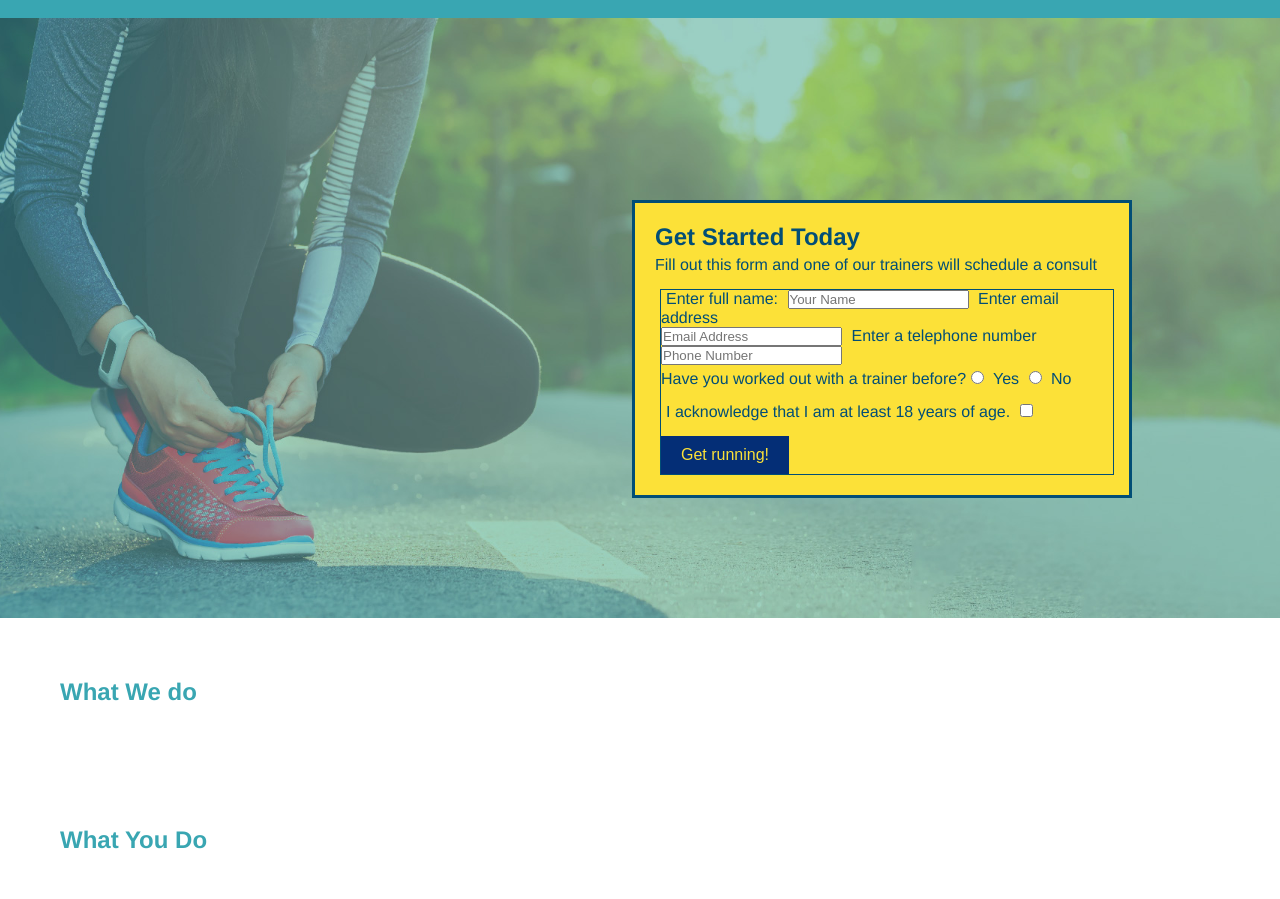
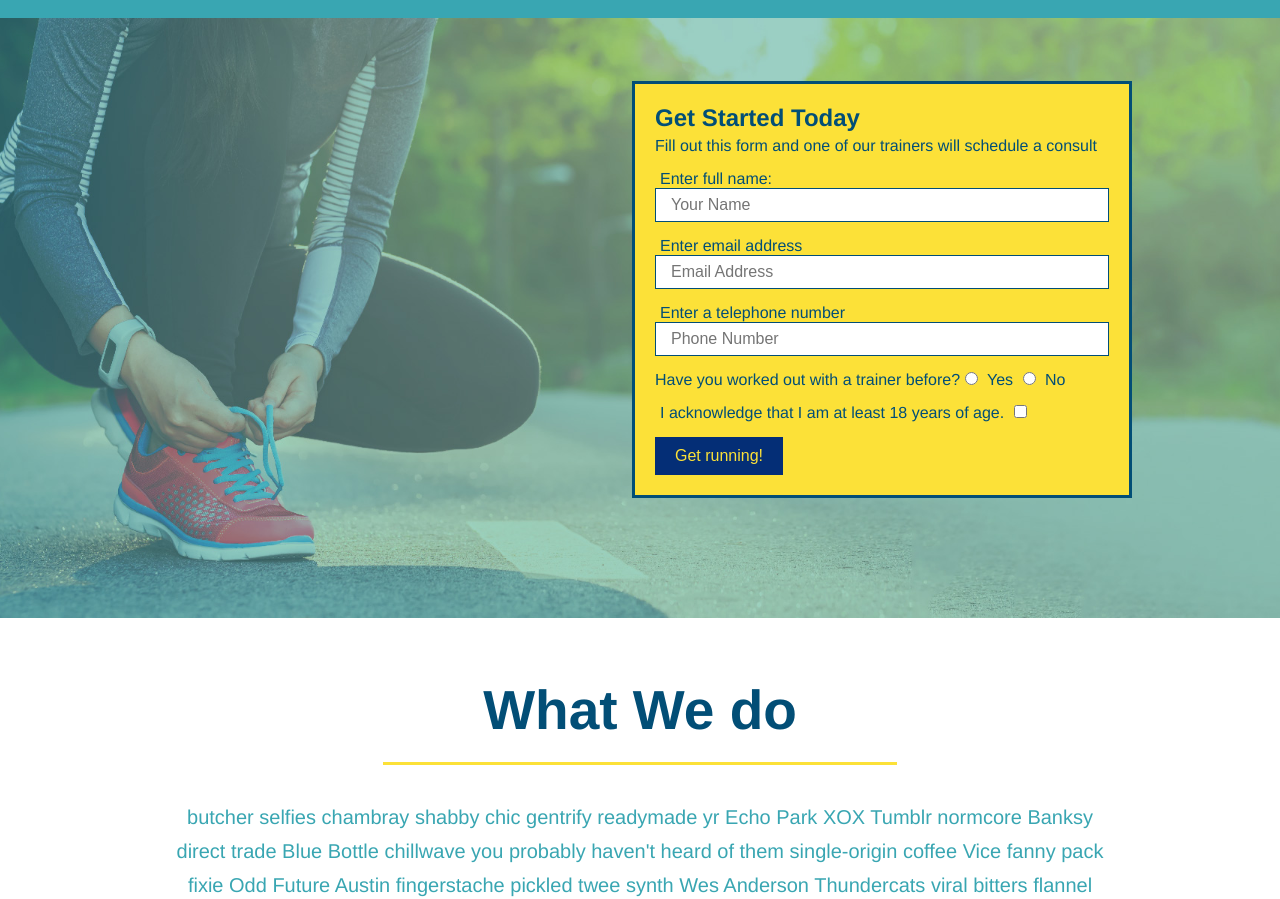
Before and after one commit to phaberle/run-buddy, a plain HTML site: page index.html in a window 1280 px wide. Shown: the part 64-963 px from the top of the page. Drawn offline with Linux system fonts and the light colour scheme.

Commit message:
style what we do section

```diff
--- a/assets/css/style.css
+++ b/assets/css/style.css
@@ -1,13 +1,13 @@
 * {
     margin: 0;
     padding: 0;
-    box-sizing:border-box;
-  }
+    box-sizing: border-box;
+}
 
 body {
     /* more on this crazy alphanumerical value in a minute!*/
     color: #39a6b2;
-    font-family: Helvetica, Arial, Helvetica, sans-serif;
+    font-family: Helvetica, Arial, sans-serif;
 }
 
 /* apply styles to <header> */
@@ -21,7 +21,7 @@ header h1 {
     font-size: 36px;
     color: #fce138;
     margin: 0;
-    display:inline;
+    display: inline;
 }
 
 header a {
@@ -29,98 +29,120 @@ header a {
     color: #fce138;
 }
 
-header nav ul li{
-    display:inline;
+header nav ul li {
+    display: inline;
 }
 
 header nav {
-    float:right;
+    float: right;
     margin: 7px 0;
 }
 
 header nav ul li a {
     margin: 0 30px;
-    font-weight:lighter;
-    font-size:22px;
+    font-weight: lighter;
+    font-size: 22px;
 }
 
-footer{
+footer {
     background: #fce138;
     width: 100%;
     padding: 40px 35px;
 }
 
-footer h2{
-    display:inline;
+footer h2 {
+    display: inline;
     color: #024e76;
     font-size: 30px;
-    margin:0;
+    margin: 0;
 }
 
-footer div{
-    float:right;
-    line-height:1.5;
-    text-align:right;
+footer div {
+    float: right;
+    line-height: 1.5;
+    text-align: right;
 }
 
 footer a {
     color: #024e76;
 }
 
-section{
-    padding:60px;
+section {
+    padding: 60px;
 }
 
 /* Hero Style Start*/
-.hero{
+.hero {
     background-image: url("../images/hero-bg.jpg");
-    height:600px;
-    background-size:cover;
-    background-position:center;
-    position:relative;
+    height: 600px;
+    background-size: cover;
+    background-position: center;
+    position: relative;
 }
 
-.hero-form button{
+.hero-form button {
     color: #fce138;
     background-color: #042e76;
-    border:none;
+    border: none;
     padding: 10px 20px;
-    font-size:16px;
+    font-size: 16px;
 
 }
+
 /*Hero Style End*/
 
-.hero-form{
+.hero-form {
     border: solid 3px #024e76;
-    background-color:#fce138;
+    background-color: #fce138;
     padding: 20px;
     width: 500px;
     color: #024e76;
-    position:absolute;
+    position: absolute;
     bottom: 120px;
     right: 148px;
 }
 
-.hero-form h3{
-    font-size:24px;
-    margin:0;
+.hero-form h3 {
+    font-size: 24px;
+    margin: 0;
 }
 
-.hero-form p{
+.hero-form p {
     margin: 5px 0 15px 0;
 }
 
-.form-input{
+.form-input {
     border: 1px solid #024e76;
     display: block;
-    /* padding: 7px 15px; */
+    padding: 7px 15px;
     font-size: 16px;
     color: #024e76;
     width: 100%;
     margin-bottom: 15px;
+}
+
+.hero-form label {
     margin: 0 5px;
 }
 
-.hero-form label{
-    margin: 0 5px;
+.intro {
+    text-align: center;
 }
+
+.intro h2 {
+    font-size: 55px;
+    color: #024e76;
+    margin-bottom: 35px;
+    padding: 0 100px 20px 100px;
+    border-bottom: 3px solid;
+    border-color: #fce138;
+    display: inline-block;
+}
+
+.intro p {
+    line-height: 1.7;
+    color: #39a6b2;
+    width: 80%;
+    font-size: 20px;
+    margin: 0 auto;
+}
--- a/index.html
+++ b/index.html
@@ -24,6 +24,7 @@
                 </li>
                 <li>
                     <a href="#what-you-do">What You Do</a>
+
                 </li>
                 <li>
                     <a href="#your-trainers">Your Trainers</a>
@@ -41,13 +42,13 @@
             <h3>Get Started Today</h3>
             <p>Fill out this form and one of our trainers will schedule a consult</p>
             <!-- Add form element-->
-            <form class="form-input">
+            <form>
                 <label for="name">Enter full name:</label>
-                <input type="text" placeholder="Your Name" name="name" id="name" />
+                <input type="text" placeholder="Your Name" name="name" id="name" class="form-input"/>
                 <label for="email">Enter email address</label> <br>
-                <input type="email" placeholder="Email Address" name="email" id="email" />
+                <input type="email" placeholder="Email Address" name="email" id="email" class="form-input"/>
                 <label for="phone">Enter a telephone number</label> <br>
-                <input type="tel" placeholder="Phone Number" name="phone" id="phone" />
+                <input type="tel" placeholder="Phone Number" name="phone" id="phone" class="form-input"/>
                 <p>
                     Have you worked out with a trainer before?
                     <input type="radio" name="trainer-confirm" id="trainer-yes" />
@@ -65,16 +66,39 @@
     </section>
 
     <!-- "what we Do" section -->
-    <section>
+    <section id="what-we-do" class="intro">
         <h2>What We do</h2>
-        <div>
-
-        </div>
+        <p>
+            butcher selfies chambray shabby chic gentrify readymade yr Echo Park XOX Tumblr normcore Banksy direct trade Blue Bottle chillwave you probably haven't heard of them single-origin coffee Vice fanny pack fixie Odd Future Austin fingerstache pickled twee synth Wes Anderson Thundercats viral bitters flannel meggings narwhal Marfa Schlitz sustainable Intelligentsia umami deep v craft
+        </p>
     </section>
 
     <!--"what you do" section -->
-    <section>
+    <section id="what-you-do">
         <h2>What You Do</h2>
+        <div>
+            <!-- insert this img element-->
+            <img src="./assets/images/step-1.svg" alt=""/>
+            <h3>Step 1: Fill Out the Forms Above</h3>
+            <p>You're already here, so why not?</p>
+        </div>
+        <div>
+            <img src="./assets/images/step-2.svg" alt=""/>
+            Step 2: Consult with One of Our Trainers.</h3>
+            <p> Are you here to build music, lose weight, or just feel good? </p>
+        </div>
+
+        <div>
+            <img src="./assets/images/step-3.svg" alt=""/>
+            <h3>Step 3: Get Running</h3>
+            <p> Hit the ground running (literally) once your trainer lays out your plan.</p>
+        </div>
+
+        <div>
+            <img src="./assets/images/step-4.svg" alt=""/>
+            <h3>Step 4: See Results</h3>
+            <p>Bi-weekly checkins with your trainer will keep you focused</p>
+        </div>
     </section>
 
     <!--"meet the trainers" section -->
```
Also changed, not shown: assets/images/step-1.svg (added), assets/images/step-2.svg (added), assets/images/step-3.svg (added), assets/images/step-4.svg (added).
